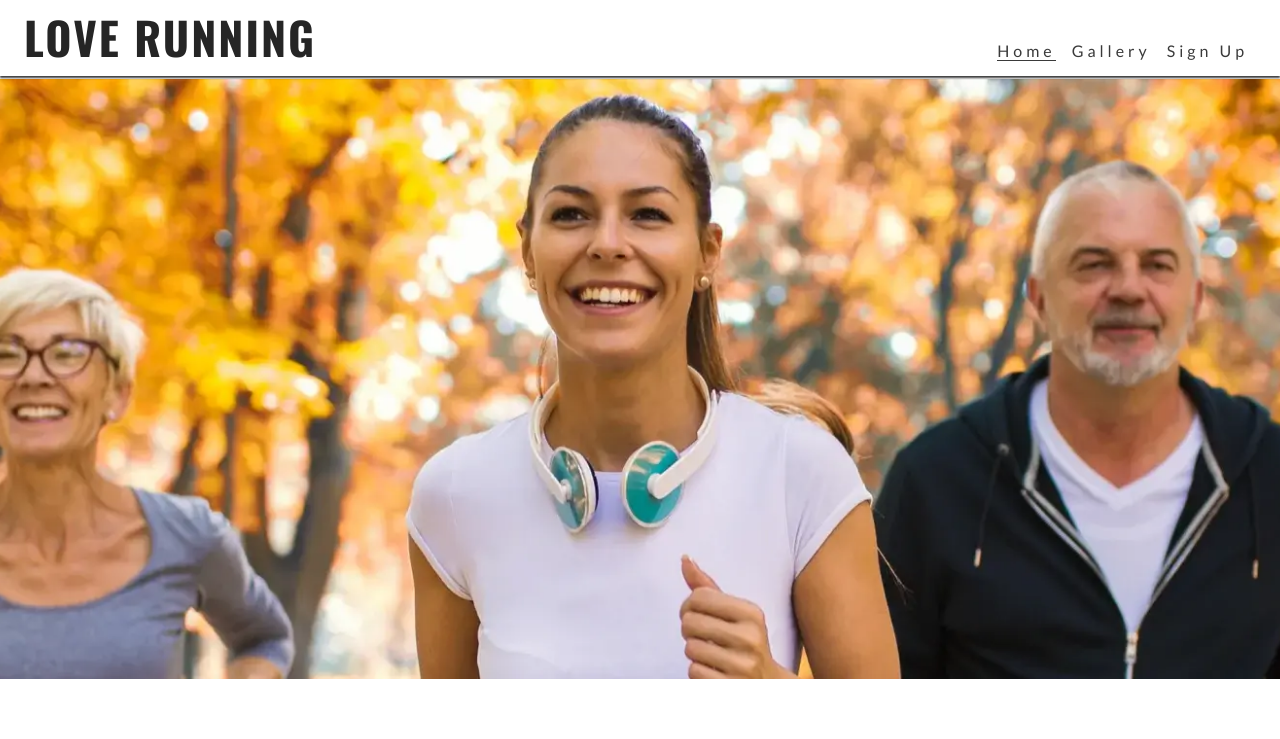
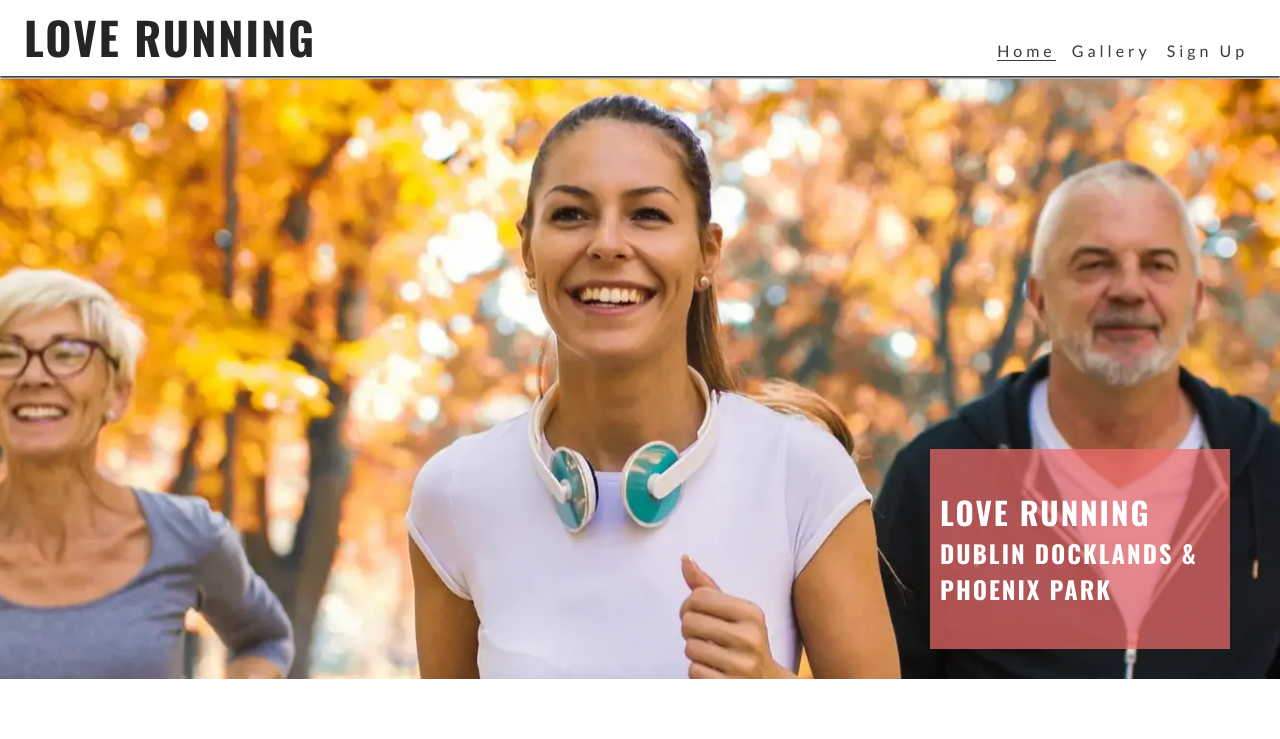
Before and after one commit to farhana039/love-running, a plain HTML site: page index.html in a window 1280 px wide. Shown: the top 739 px of the page. Drawn offline with nearby package versions, Linux system fonts and the light colour scheme.

Commit message:
Add cover text with club name and locations

```diff
--- a/assets/css/style.css
+++ b/assets/css/style.css
@@ -18,6 +18,13 @@ body {
     font-family: 'Lato', sans-serif;
 }
 
+h1, h2, h3 {
+    font-family: 'Oswald', sans-serif;
+    text-transform: uppercase;
+    letter-spacing: 2px;
+    color: #252525;
+}
+
 /* Header */
 header {
     background-color: #ffffff;
@@ -34,13 +41,6 @@ header {
 header a {
     text-decoration: none;
     color: inherit;
-}
-
-h1 {
-    font-family: 'Oswald', sans-serif;
-    text-transform: uppercase;
-    letter-spacing: 2px;
-    color: #252525;
 }
 
 #menu {
@@ -94,6 +94,23 @@ main {
     height: 600px;
     width: 100%;
     background: url("../images/hero-image.webp") no-repeat center center/cover;
+    position: relative;
+}
+
+#cover-text {
+    /* Final rgba value sets the opacity so it is semi-transparent*/
+    background-color: rgba(241, 109, 107, .7);
+    font-size: 130%;
+    position: absolute;
+    bottom: 30px;
+    width: 80%;
+    min-height: 200px;
+    padding-top: 40px;
+    padding-left: 10px;
+}
+
+#cover-text > h2, #cover-text > h3 {
+    color: #ffffff;
 }
 
 /* Footer */
@@ -145,6 +162,12 @@ main {
         /* Push main content down to accomodate larger header*/
         margin-top: 79px;
     }
+
+    /* Hero */
+    #cover-text {
+        width: 300px;
+        right: 50px;
+    }
 }
 
 /* Larger devices (laptops and desktops, 992px and up) */
--- a/index.html
+++ b/index.html
@@ -37,7 +37,12 @@
 
     <!-- Main content -->
      <main>
-        <section id="hero"></section>
+        <section id="hero"><!--</section>-->
+        <div id="cover-text">
+            <h2>Love Running</h2>
+            <h3>Dublin Docklands & Phoenix Park</h3>
+        </div>
+        </section>
      </main>
 
     <!-- Footer -->
```
